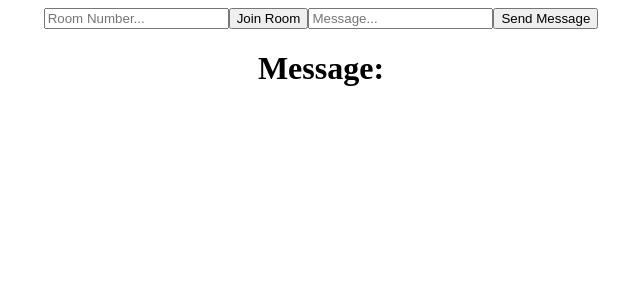
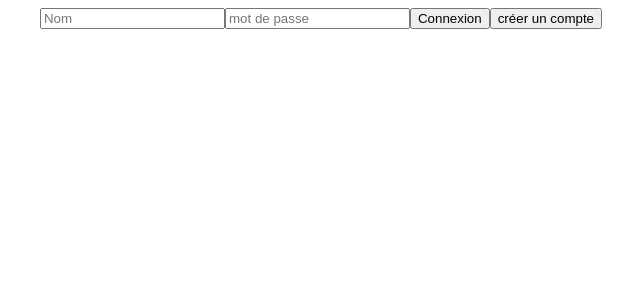
Before and after one commit to Norazu/Projet_Programmation_S4, a React (Create React App) app: page / in a window 1280 px wide. Shown: the top 300 px of the page, without its empty margins (319-959 px from the left). Built offline with nearby package versions, Linux system fonts and the light colour scheme; no server answers.

Commit message:
page de connexion + sockets

```diff
--- a/src/App.js
+++ b/src/App.js
@@ -5,46 +5,22 @@ import { useEffect, useState } from "react";
 const socket = io.connect("http://localhost:3001");
 
 function App() {
-  //Room State
-  const [room, setRoom] = useState("");
-
-  // Messages States
-  const [message, setMessage] = useState("");
-  const [messageReceived, setMessageReceived] = useState("");
-
-  const joinRoom = () => {
-    if (room !== "") {
-      socket.emit("join_room", room);
-    }
-  };
-
-  const sendMessage = () => {
-    socket.emit("send_message", { message, room });
-  };
-
-  useEffect(() => {
-    socket.on("receive_message", (data) => {
-      setMessageReceived(data.message);
-    });
-  }, [socket]);
+  function connect(){
+    var nom = document.getElementById("name").value;
+    var mdp = document.getElementById("password").value;
+    socket.emit("connexion",{nom},{mdp});
+  }
+  function createAccount(){
+    var nom = document.getElementById("name").value;
+    var mdp = document.getElementById("password").value;
+    socket.emit("newAccount",{nom},{mdp});
+  }
   return (
     <div className="App">
-      <input
-        placeholder="Room Number..."
-        onChange={(event) => {
-          setRoom(event.target.value);
-        }}
-      />
-      <button onClick={joinRoom}> Join Room</button>
-      <input
-        placeholder="Message..."
-        onChange={(event) => {
-          setMessage(event.target.value);
-        }}
-      />
-      <button onClick={sendMessage}> Send Message</button>
-      <h1> Message:</h1>
-      {messageReceived}
+      <input id="name" type="text" placeholder="Nom"/>
+      <input id="password" type="password"placeholder="mot de passe"/>
+      <button onClick={connect}>Connexion</button>
+      <button onClick={createAccount}>créer un compte</button>
     </div>
   );
 }
```
Also changed, not shown: 1 other file (tests, documents, lock files or other folders).
